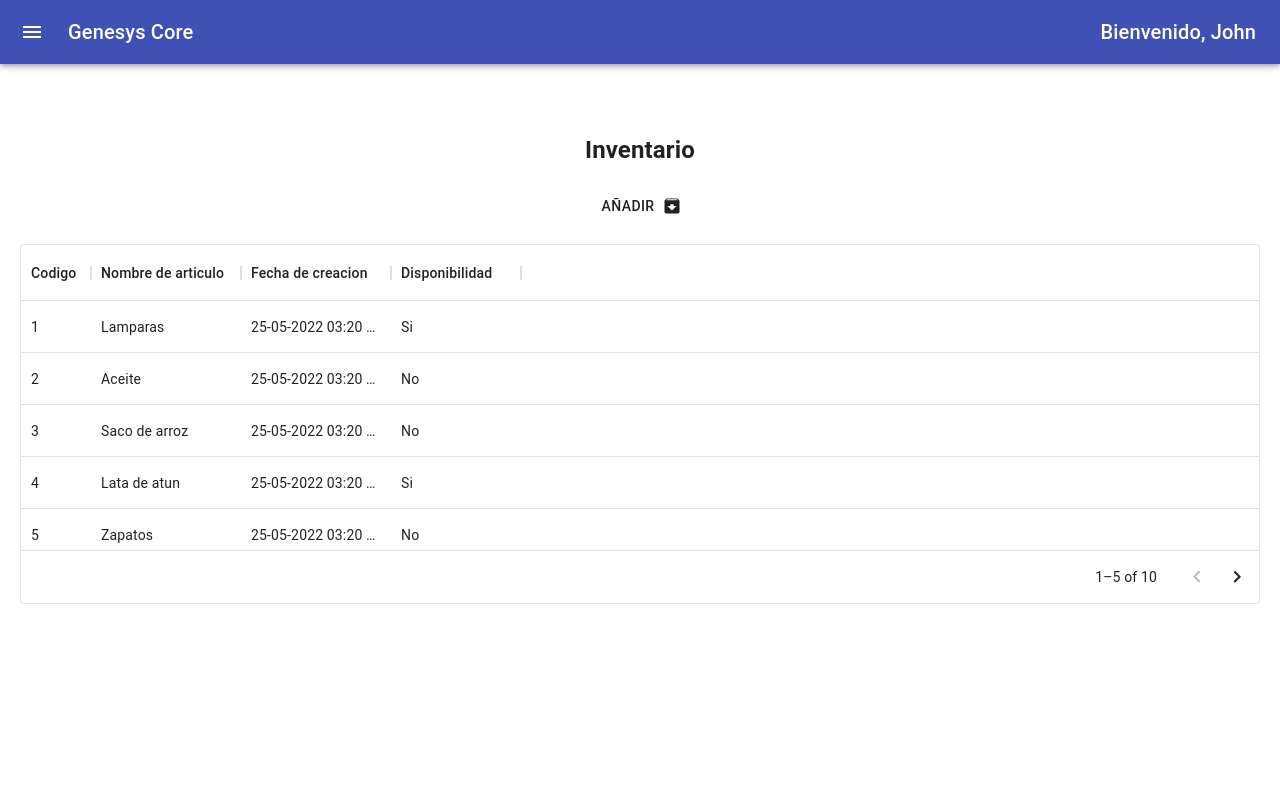
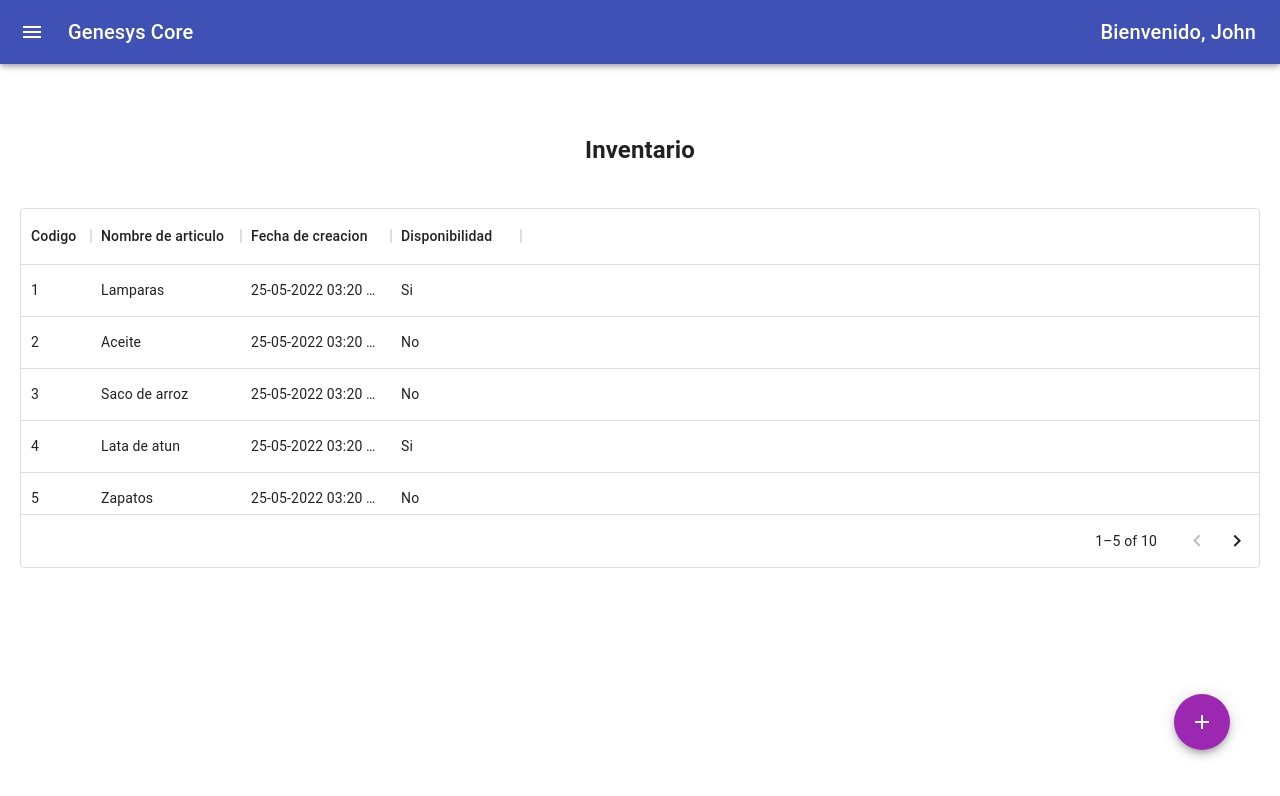
Before and after one commit to jecsdev/genesys-core, a React (Create React App) app: page /inventory in a window 1280 px wide. Shown: the top 796 px of the page. Built offline with nearby package versions, Linux system fonts and the light colour scheme.

Commit message:
Change standard button to floating action button

```diff
--- a/src/App.css
+++ b/src/App.css
@@ -28,6 +28,13 @@
   color: #61dafb;
 }
 
+.fab{
+  position: fixed;
+  bottom: 50px;
+  right: 50px;
+  cursor: pointer;
+}
+
 @keyframes App-logo-spin {
   from {
     transform: rotate(0deg);
--- a/src/App.jsx
+++ b/src/App.jsx
@@ -14,6 +14,7 @@ function App() {
     <div className="App">
       <BrowserRouter>
           <Routes>
+            <Route path="/login" element={<Login />} />
             <Route element={<ProtectedRoutes/>}>
                 <Route path="/home" element={<Home/>}/>
                 <Route path="/inventory" element={<Inventory/>}/>
@@ -22,9 +23,7 @@ function App() {
                 <Route path ="/qrscanner" element ={<Qrscanner/>}/>
                 <Route path="*" element={<NotFound/>}/>
               </Route>
-            <Route index path="/login" element={<Login/>}/>
           </Routes>
-
       </BrowserRouter>
 
     </div>
--- /dev/null
+++ b/src/pages/CreateProductCategory.jsx
@@ -0,0 +1,34 @@
+import {React, useRef, useState, useEffect} from 'react'
+import { Button,  Grid, Paper, TextField} from '@mui/material';
+import {useNavigate} from "react-router-dom";
+function CreateProductCategory() {
+    const userRef = useRef();
+    const navigate = useNavigate();
+    const paperStyle={padding: 70, height:'50vh', width:280, margin:'100px auto'};
+    const [productCategory, setProductCategory] = useState('');
+  return (
+    <Grid>
+        <h2>Nueva categoría de producto</h2>
+        <Paper elevation={10} style={paperStyle}>
+            <Grid align='center'>
+            <TextField
+          type="text"
+          label='Categoría de producto'
+          id="productCategory"
+          ref={userRef}
+          autoComplete="off"
+          placeholder='Introducir el nombre de usuario'
+          onChange={(e) => setProductCategory(e.target.value)}
+          value={productCategory}
+          variant='standard'
+          fullWidth
+
+          />
+          <br/>
+            </Grid>
+        </Paper>
+    </Grid>
+  )
+}
+
+export default CreateProductCategory
--- a/src/pages/Inventory.jsx
+++ b/src/pages/Inventory.jsx
@@ -1,10 +1,11 @@
 import React from 'react'
 import Table from '../components/Table'
 import Menu from '../components/Menu'
-import ArchiveIcon from '@mui/icons-material/Archive';
-import { Button } from '@mui/material';
+import AddIcon from '@mui/icons-material/Add';
+import { Fab } from '@mui/material';
 import { makeStyles } from '@mui/styles';
 import { useNavigate } from 'react-router-dom';
+
 function Inventory() {
   const styles = makeStyles(() => ({
     root: {
@@ -21,17 +22,16 @@ const navigate = useNavigate();
     <div>
       <Menu/>
       <h2>Inventario</h2>
-      <div>
-      <Button
-      variant="containted"
-      className={btnStyle.root}
-      endIcon={<ArchiveIcon/>}
-      onClick={()=>{
-        navigate("/qrscanner")
-      }}>Añadir </Button>
+      <Table/>
+      <div class="fab">
+        <Fab color="secondary" aria-label="add" className={btnStyle.root}onClick={()=>{
+          navigate("/qrscanner")
+        }} >
+          <AddIcon />
+        </Fab>
+      </div>
     </div>
-      <Table/>
-    </div>
+
 
   )
 }
--- a/src/pages/ProductCategories.jsx
+++ b/src/pages/ProductCategories.jsx
@@ -37,7 +37,7 @@ function ProductCategories() {
       </div>
       <br/>
       <br/>
-      <Table/>
+
     </div>
 
   )
```
